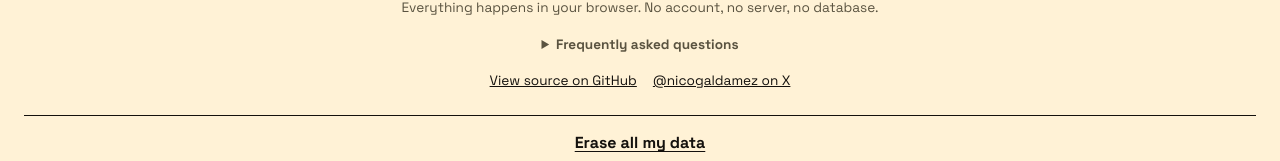
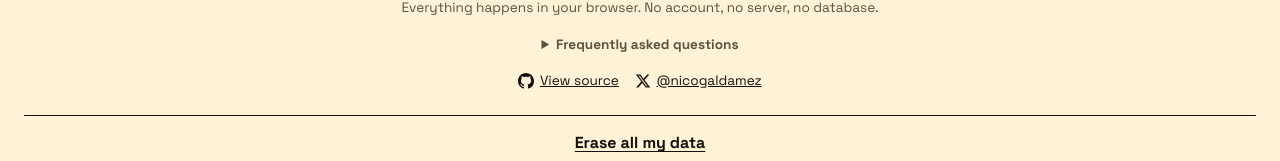
Before and after one commit to nicogaldamez/greatreads, a website with bundled scripts: page index.html in a window 1280 px wide. Shown: the part 854-1015 px from the top of the page. Built offline with nearby package versions, Linux system fonts and the light colour scheme.

Commit message:
Add icons to the GitHub and X footer links, trim their labels
Inline SVG marks (currentColor, so they follow the link color/theme)
replace the need to spell out "on GitHub" / "on X" in the link text.

```diff
--- a/index.html
+++ b/index.html
@@ -131,9 +131,18 @@
       </dl>
     </details>
     <div class="footer-actions">
-      <a href="https://github.com/nicogaldamez/greatreads" target="_blank" rel="noopener"
-         data-i18n="footer.sourceLink"></a>
-      <a href="https://x.com/nicogaldamez" target="_blank" rel="noopener" data-i18n="footer.xLink"></a>
+      <a href="https://github.com/nicogaldamez/greatreads" target="_blank" rel="noopener" class="social-link">
+        <svg class="icon" width="16" height="16" viewBox="0 0 16 16" fill="currentColor" aria-hidden="true">
+          <path fill-rule="evenodd" d="M8 0C3.58 0 0 3.58 0 8c0 3.54 2.29 6.53 5.47 7.59.4.07.55-.17.55-.38 0-.19-.01-.82-.01-1.49-2.01.37-2.53-.49-2.69-.94-.09-.23-.48-.94-.82-1.13-.28-.15-.68-.52-.01-.53.63-.01 1.08.58 1.23.82.72 1.21 1.87.87 2.33.66.07-.52.28-.87.51-1.07-1.78-.2-3.64-.89-3.64-3.95 0-.87.31-1.59.82-2.15-.08-.2-.36-1.02.08-2.12 0 0 .67-.21 2.2.82.64-.18 1.32-.27 2-.27.68 0 1.36.09 2 .27 1.53-1.04 2.2-.82 2.2-.82.44 1.1.16 1.92.08 2.12.51.56.82 1.27.82 2.15 0 3.07-1.87 3.75-3.65 3.95.29.25.54.73.54 1.48 0 1.07-.01 1.93-.01 2.2 0 .21.15.46.55.38A8.013 8.013 0 0 0 16 8c0-4.42-3.58-8-8-8z"/>
+        </svg>
+        <span data-i18n="footer.sourceLink"></span>
+      </a>
+      <a href="https://x.com/nicogaldamez" target="_blank" rel="noopener" class="social-link">
+        <svg class="icon" width="16" height="16" viewBox="0 0 24 24" fill="currentColor" aria-hidden="true">
+          <path d="M18.244 2.25h3.308l-7.227 8.26 8.502 11.24H16.17l-5.214-6.817L4.99 21.75H1.68l7.73-8.835L1.254 2.25H8.08l4.713 6.231zm-1.161 17.52h1.833L7.084 4.126H5.117z"/>
+        </svg>
+        <span data-i18n="footer.xLink"></span>
+      </a>
     </div>
     <div class="footer-danger-zone">
       <button id="clear-data-btn" type="button" class="link-btn danger-btn"
--- a/src/i18n/en.js
+++ b/src/i18n/en.js
@@ -81,6 +81,6 @@
   'faq.a.reset':
     'Use "Erase all my data" at the bottom of the page: it removes all five at once. "Forget my key" is narrower and removes only the key.',
 
-  'footer.sourceLink': 'View source on GitHub',
-  'footer.xLink': '@nicogaldamez on X',
+  'footer.sourceLink': 'View source',
+  'footer.xLink': '@nicogaldamez',
 };
--- a/src/i18n/es.js
+++ b/src/i18n/es.js
@@ -87,6 +87,6 @@
   'faq.a.reset':
     'Usá "Borrar todos mis datos" al pie de la página: elimina las cinco de una. "Olvidar mi key" es más acotado y borra solo la key.',
 
-  'footer.sourceLink': 'Ver código fuente en GitHub',
-  'footer.xLink': '@nicogaldamez en X',
+  'footer.sourceLink': 'Ver código fuente',
+  'footer.xLink': '@nicogaldamez',
 };
--- a/styles.css
+++ b/styles.css
@@ -266,6 +266,16 @@
   justify-content: center;
   gap: var(--space-3);
   flex-wrap: wrap;
+}
+
+.social-link {
+  display: inline-flex;
+  align-items: center;
+  gap: 0.35rem;
+}
+
+.social-link .icon {
+  flex: none;
 }
 
 .footer-danger-zone {
```
